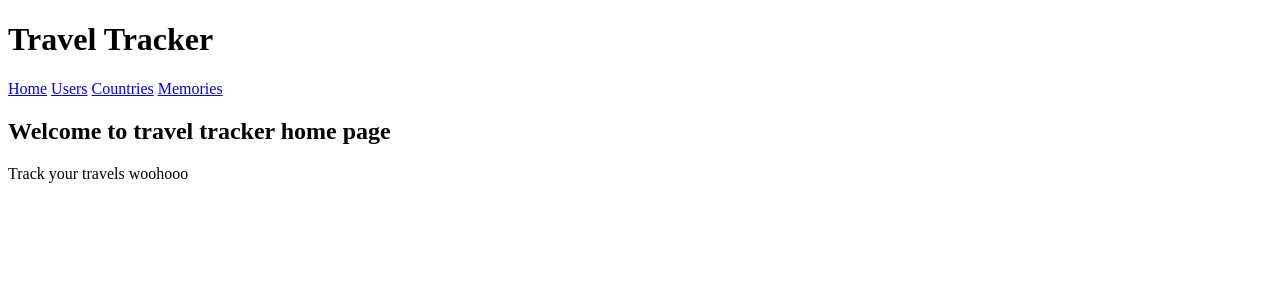
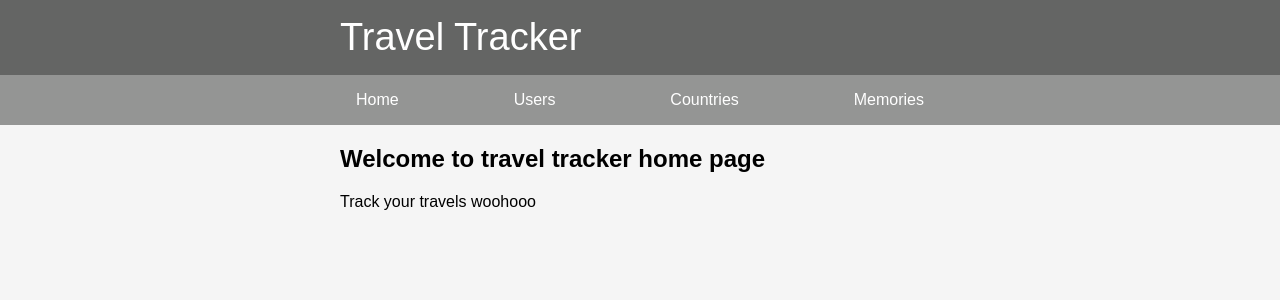
Before and after one commit to JBlaney93/TravelTracker, a Flask app: page / in a window 1280 px wide. Shown: the top 300 px of the page. Run offline with Flask 2, Linux system fonts and the light colour scheme.

Commit message:
header and nav bar styled

```diff
--- /dev/null
+++ b/static/css/main.css
@@ -0,0 +1,68 @@
+/* * {
+    background-color: #96E8BC;
+} */
+
+*
+
+body {
+    margin: 0;
+    font-family: sans-serif;
+    background-color: #F5F5F5;
+}
+
+.container {
+    max-width: 37.5rem;
+    margin: 0 auto;
+    padding: 0 2rem;
+}
+
+/* header */
+
+.header {
+    background-color: #646564;
+    color: white;
+    padding: 1rem 0;
+}
+
+.header__title {
+    margin: 0;
+    font-weight: 100;
+    font-size: 2.375rem;
+}
+
+.nav-bar {
+    background-color: #949594;
+    position: sticky;
+    top: 0;
+    z-index: 100;
+    /* what does top and z-index do??? */
+}
+
+.nav-bar__list {
+    list-style: none;
+    display: flex;
+    padding: 0;
+    margin: 0;
+    justify-content: space-between;
+}
+
+.nav-bar__item {
+    text-decoration: none;
+    color: white;
+}
+
+.nav-bar__link {
+    color:inherit;
+    text-decoration: inherit;
+    display: block;
+    padding: 1rem;
+    transition: all ease .3s;
+
+    /* what is display:block doing? */
+}
+
+.nav-bar__link:hover {
+    background-color: #aeaeae;
+}
+
+/* main */
--- a/templates/base.html
+++ b/templates/base.html
@@ -4,27 +4,34 @@
     <meta charset="UTF-8">
     <meta http-equiv="X-UA-Compatible" content="IE=edge">
     <meta name="viewport" content="width=device-width, initial-scale=1.0">
+    <link rel="stylesheet" href="{{ url_for('static', filename='css/main.css') }}">
     <title>Travel Tracker</title>
 </head>
+
 <body>
-    <header>
-        <h1>Travel Tracker</h1>
+    <header class="header">
+        <div class="container">
+            <h1 class="header__title">Travel Tracker</h1>
+        </div>
     </header>
 
-    <nav>
-        <!-- nav bar in here -->
-        <a href="/">Home</a>
-        <a href="/users">Users</a>
-        <a href="/countries">Countries</a>
-        <a href="/memories">Memories</a>
+    <nav class="nav-bar">
+        <div class="container">
+            <div class="nav-bar__list">
+                <li class="nav-bar__item"><a href="/" class="nav-bar__link">Home</a></li>
+                <li class="nav-bar__item"><a href="/users" class="nav-bar__link">Users</a></li>
+                <li class="nav-bar__item"><a href="/countries" class="nav-bar__link">Countries</a></li>
+                <li class="nav-bar__item"><a href="/memories" class="nav-bar__link">Memories</a></li>
+            </div>
+        </div>
     </nav>
 
     <main>
+        <div class="container">
+                    {% block content %}
 
-        {% block content %}
-
-        {% endblock %}
-
+                    {% endblock %}
+        </div>
     </main>
 </body>
 </html>
```
